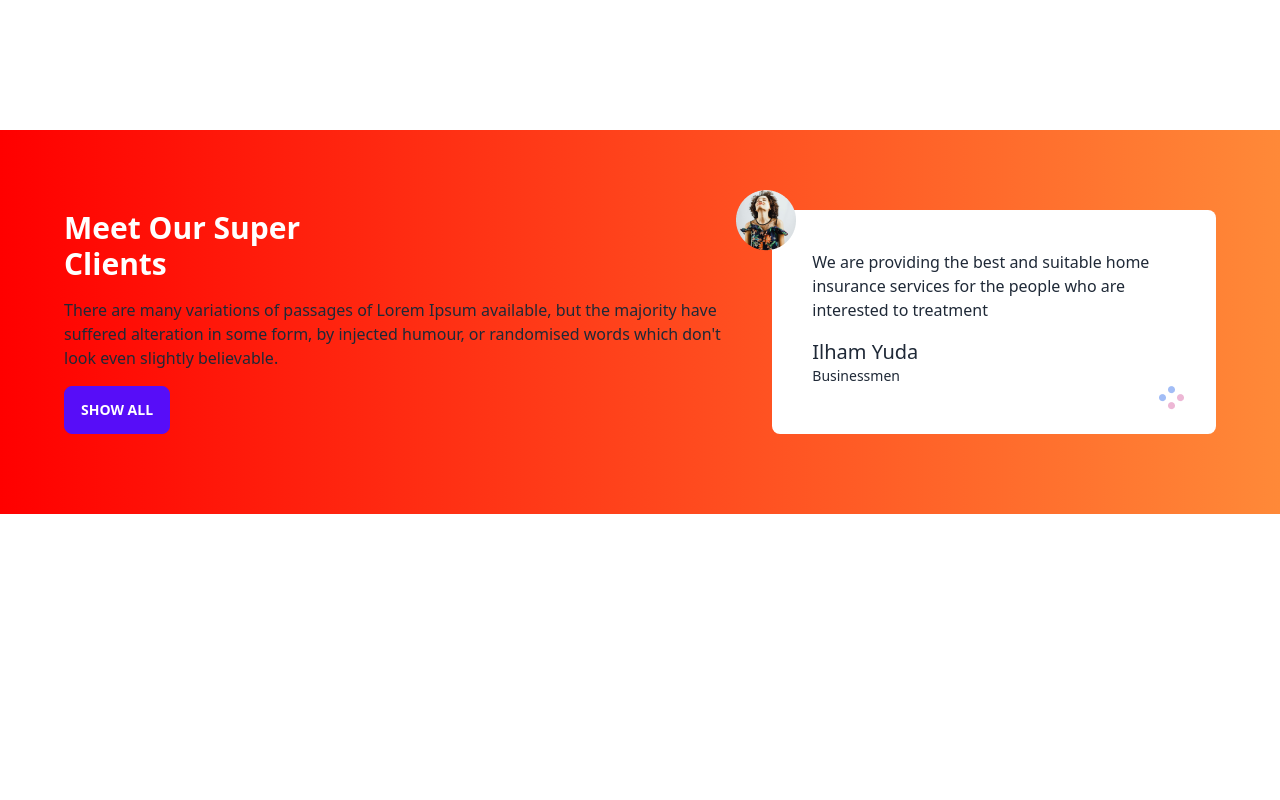
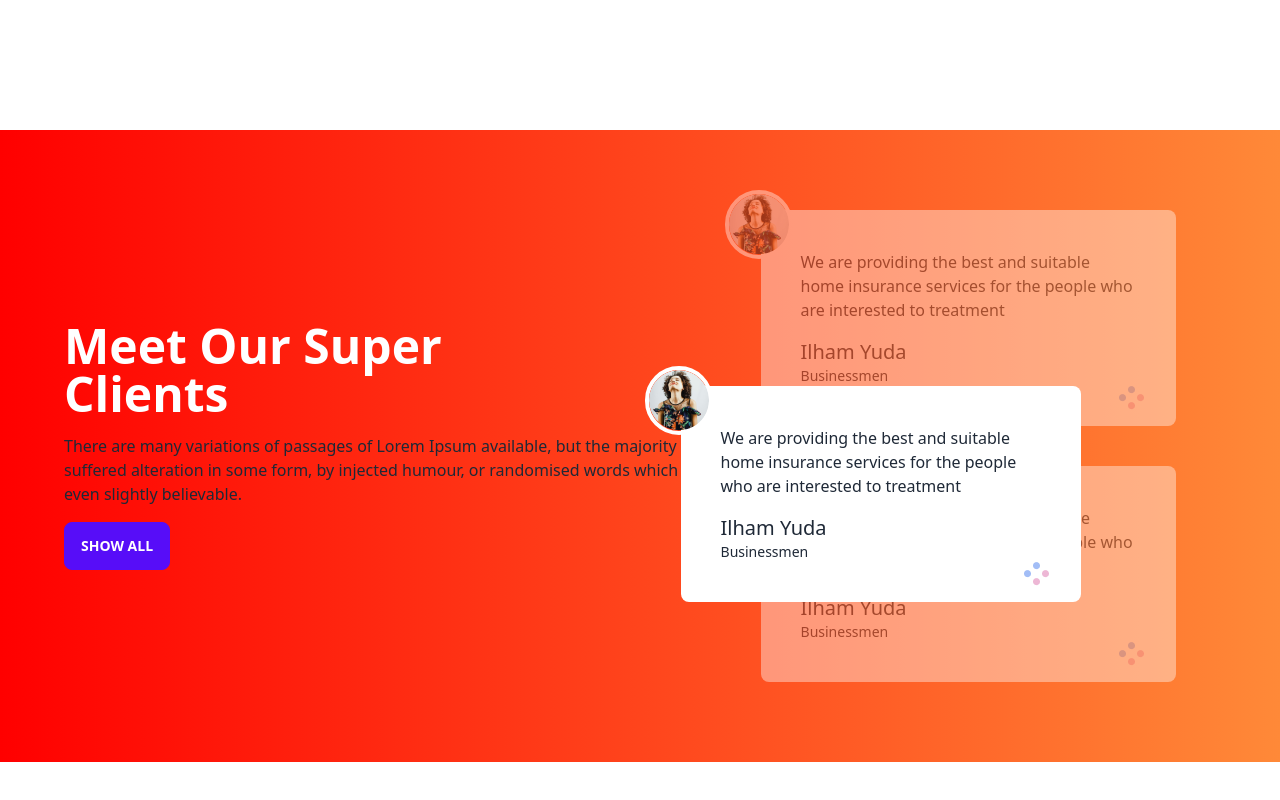
Before and after one commit to Per-vez/TEA-web-DAISY, a plain HTML site: page index.html in a window 1280 px wide. Shown: the part 2137-2937 px from the top of the page. Before the commit the page ends 2731 px from the top, so only its background shows below. Drawn offline with nearby package versions, Linux system fonts and the light colour scheme.

Commit message:
clients review

```diff
--- a/index.html
+++ b/index.html
@@ -99,7 +99,7 @@
 
     </section>
 
-    <section class="mt-40 flex gap-6 flex-col lg:flex-row p-20">
+    <section class="mt-40 flex gap-6 flex-col lg:flex-row p-20 ">
      <div class="grid gap-4  grid-cols-1 md:grid-cols-2 flex-1">
       <div class="rounded-xl bg-gradient-to-r from-yellow-100 to-amber-100 h-[100px] ">
       </div>
@@ -124,23 +124,43 @@
       </div>
     </section>
 
-    <section class="flex flex-col lg:flex-row my-20 bg-gradient-to-r from-[#F00] to-[#FF8938] px-16 py-20 gap-10">
+    <section class="flex flex-col lg:flex-row my-20 bg-gradient-to-r from-[#F00] to-[#FF8938] px-16 py-20 gap-10 ">
+     <div class="flex pr-10 items-center">
       <div class="space-y-4">
-        <h2 class="text-3xl font-bold text-white">Meet Our Super <br>
+        <h2 class="text-5xl font-bold text-white">Meet Our Super <br>
           Clients
         </h2>
         <p>There are many variations of passages of Lorem Ipsum available, but the majority have suffered alteration in some form, by injected humour, or randomised words which don't look even slightly believable. </p>
         <button class="btn btn-primary text-white">Show All</button>
 
       </div>
-      <div class=" relative p-10 rounded-lg bg-white">
-        <img class="absolute -left-9 -top-5" src="/images/client.png" alt="">
-        <p >We are providing the best and suitable home insurance services for the people who are interested to treatment</p>
-        <h2 class="text-xl mt-4">Ilham Yuda</h2>
-        <p class="text-sm">Businessmen</p>
-        <img class="absolute right-8" src="/images/circles.png" alt="">
+      <div class="relative">
+        <div class=" relative z-5 mb-10 p-10 rounded-lg bg-white opacity-40">
+          <img class="absolute -left-9 -top-5 border-4 border-white rounded-full" src="/images/client.png" alt="">
+          <p >We are providing the best and suitable home insurance services for the people who are interested to treatment</p>
+          <h2 class="text-xl mt-4">Ilham Yuda</h2>
+          <p class="text-sm">Businessmen</p>
+          <img class="absolute right-8" src="/images/circles.png" alt="">
 
+        </div>
+        <div class=" absolute z-10 bottom-20 -left-20 lg:w-[400px] p-10 rounded-lg bg-white">
+          <img class="absolute -left-9 -top-5 border-4 border-white rounded-full" src="/images/client.png" alt="">
+          <p >We are providing the best and suitable home insurance services for the people who are interested to treatment</p>
+          <h2 class="text-xl mt-4">Ilham Yuda</h2>
+          <p class="text-sm">Businessmen</p>
+          <img class="absolute right-8" src="/images/circles.png" alt="">
+
+        </div>
+        <div class=" relative z-5 p-10 rounded-lg bg-white opacity-40">
+          <img class="absolute -left-9 -top-5 border-4 border-white rounded-full" src="/images/client.png" alt="">
+          <p >We are providing the best and suitable home insurance services for the people who are interested to treatment</p>
+          <h2 class="text-xl mt-4">Ilham Yuda</h2>
+          <p class="text-sm">Businessmen</p>
+          <img class="absolute right-8" src="/images/circles.png" alt="">
+
+        </div>
       </div>
+     </div>
 
     </section>
 
```
